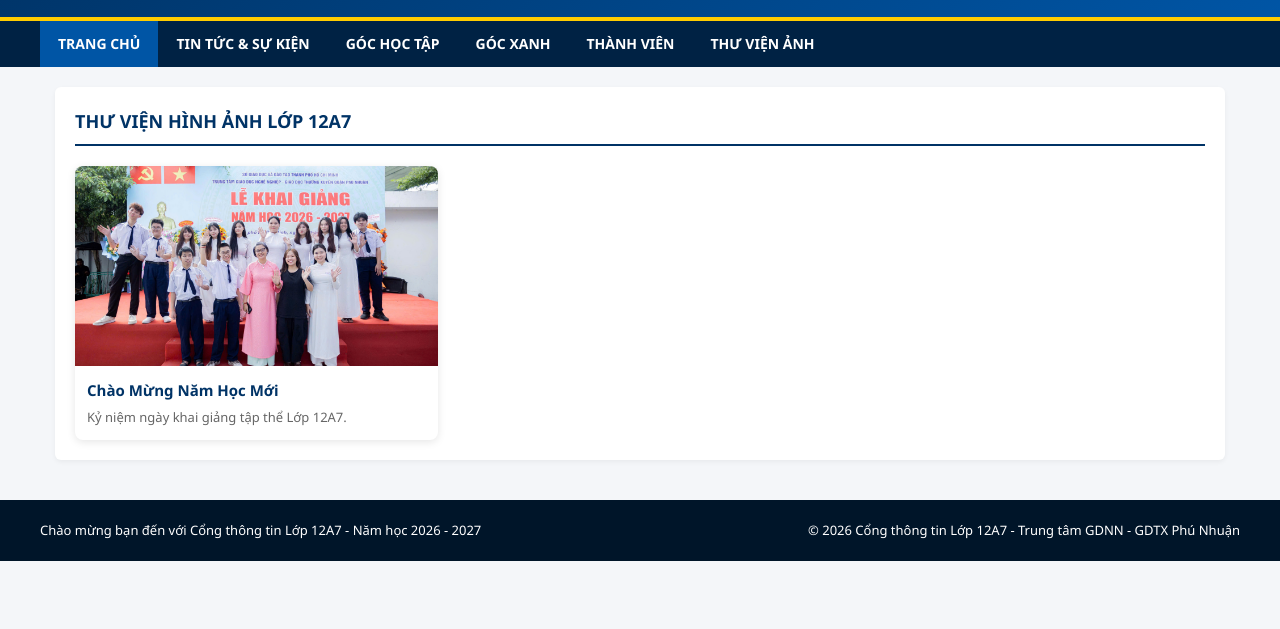
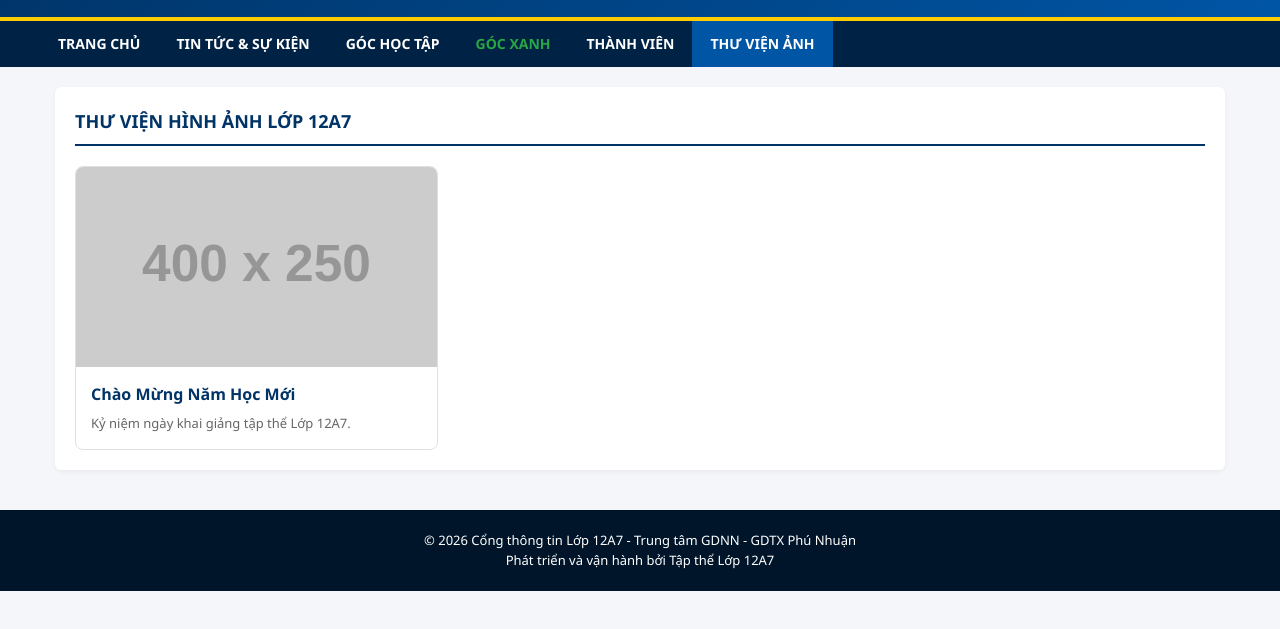
Before and after one commit to nguyentuankhai455-coder/TrungtamGDNNGDTXPhuNhuan_12A7, a plain HTML site: page thuvien.html in a window 1280 px wide. Shown: the part 93-722 px from the top of the page. Drawn offline with Linux system fonts and the light colour scheme; placeholder pictures from the web are drawn by us.

Commit message:
Update thuvien.html

```diff
--- a/thuvien.html
+++ b/thuvien.html
@@ -4,12 +4,15 @@
     <meta charset="UTF-8">
     <meta name="viewport" content="width=device-width, initial-scale=1.0">
     <title>Thư Viện Ảnh - Lớp 12A7 (2026 - 2027)</title>
+
     <link rel="icon" type="image/png" href="logo.png">
     <link rel="shortcut icon" type="image/png" href="logo.png">
+
     <style>
         :root {
             --primary-color: #003366;
             --secondary-color: #0055a5;
+            --green-color: #28a745;
             --bg-light: #f4f6f9;
             --text-color: #333;
         }
@@ -62,8 +65,10 @@
             transition: background 0.3s;
         }
         .nav-container a:hover, .nav-container a.active { background-color: var(--secondary-color); }
+        .nav-container a.green-tab { color: #28a745; font-weight: bold; }
+        .nav-container a.green-tab:hover { background-color: var(--green-color); color: #fff; }
 
-        .container {
+        .main-wrapper {
             max-width: 1200px;
             margin: 20px auto;
             padding: 0 15px;
@@ -85,35 +90,35 @@
             text-transform: uppercase;
         }
 
-        /* ALBUM VÀ LƯỚI ẢNH */
+        /* ALBUM GRID */
         .gallery-grid {
             display: grid;
             grid-template-columns: repeat(auto-fill, minmax(280px, 1fr));
             gap: 20px;
         }
-        .gallery-item {
+        .gallery-card {
+            border: 1px solid #e0e0e0;
             border-radius: 8px;
             overflow: hidden;
-            box-shadow: 0 2px 8px rgba(0,0,0,0.1);
             background: #fff;
             transition: transform 0.3s, box-shadow 0.3s;
         }
-        .gallery-item:hover {
+        .gallery-card:hover {
             transform: translateY(-5px);
-            box-shadow: 0 5px 15px rgba(0,0,0,0.2);
+            box-shadow: 0 5px 15px rgba(0,0,0,0.1);
         }
-        .gallery-item img {
+        .gallery-card img {
             width: 100%;
             height: 200px;
             object-fit: cover;
             display: block;
         }
         .gallery-info {
-            padding: 12px;
+            padding: 15px;
         }
         .gallery-info h4 {
-            font-size: 15px;
             color: var(--primary-color);
+            font-size: 16px;
             margin-bottom: 5px;
         }
         .gallery-info p {
@@ -124,23 +129,10 @@
         footer {
             background-color: #001529;
             color: white;
+            text-align: center;
             padding: 20px;
             margin-top: 40px;
             font-size: 13px;
-        }
-        .footer-container {
-            max-width: 1200px;
-            margin: 0 auto;
-            display: flex;
-            justify-content: space-between;
-            align-items: center;
-            flex-wrap: wrap;
-            gap: 10px;
-        }
-
-        @media (max-width: 768px) {
-            .header-container { flex-direction: column; text-align: center; }
-            .footer-container { flex-direction: column; text-align: center; }
         }
     </style>
 </head>
@@ -149,7 +141,7 @@
     <header>
         <div class="header-container">
             <div class="logo-box" id="logo-container">
-                <img src="logo.png" alt="Logo Lớp 12A7" onerror="document.getElementById('logo-container').innerText='12A7'">
+                <img src="logo.png" alt="Logo Lớp 12A7" onerror="document.getElementById('logo-container').innerHTML='12A7'">
             </div>
             <div class="header-text">
                 <h1>CỔNG THÔNG TIN LỚP 12A7</h1>
@@ -160,35 +152,34 @@
 
     <nav>
         <div class="nav-container">
-            <a href="index.html" class="active">Trang chủ</a>
+            <a href="index.html">Trang chủ</a>
             <a href="index.html#tin-tuc">Tin tức & Sự kiện</a>
             <a href="index.html#hoc-tap">Góc học tập</a>
             <a href="gocxanh.html" class="green-tab">Góc Xanh</a>
             <a href="thanhvien.html">Thành viên</a>
-            <a href="thuvien.html">Thư viện ảnh</a>
+            <a href="thuvien.html" class="active">Thư viện ảnh</a>
         </div>
     </nav>
 
-    <div class="container">
+    <div class="main-wrapper">
         <div class="card">
-            <h3 class="section-title">Thư viện hình ảnh Lớp 12A7</h3>
+            <h3 class="section-title">Thư Viện Hình Ảnh Lớp 12A7</h3>
+
             <div class="gallery-grid">
-                <div class="gallery-item">
-                    <img src="banner.jpg" alt="Kỷ niệm lớp" onerror="this.src='logo.png'">
+                <div class="gallery-card">
+                    <img src="https://via.placeholder.com/400x250" alt="Chào Mừng Năm Học Mới">
                     <div class="gallery-info">
                         <h4>Chào Mừng Năm Học Mới</h4>
                         <p>Kỷ niệm ngày khai giảng tập thể Lớp 12A7.</p>
                     </div>
                 </div>
-                </div>
+            </div>
         </div>
     </div>
 
     <footer>
-        <div class="footer-container">
-            <div>Chào mừng bạn đến với Cổng thông tin Lớp 12A7 - Năm học 2026 - 2027</div>
-            <div>&copy; 2026 Cổng thông tin Lớp 12A7 - Trung tâm GDNN - GDTX Phú Nhuận</div>
-        </div>
+        <p>&copy; 2026 Cổng thông tin Lớp 12A7 - Trung tâm GDNN - GDTX Phú Nhuận</p>
+        <p>Phát triển và vận hành bởi Tập thể Lớp 12A7</p>
     </footer>
 
 </body>
```
